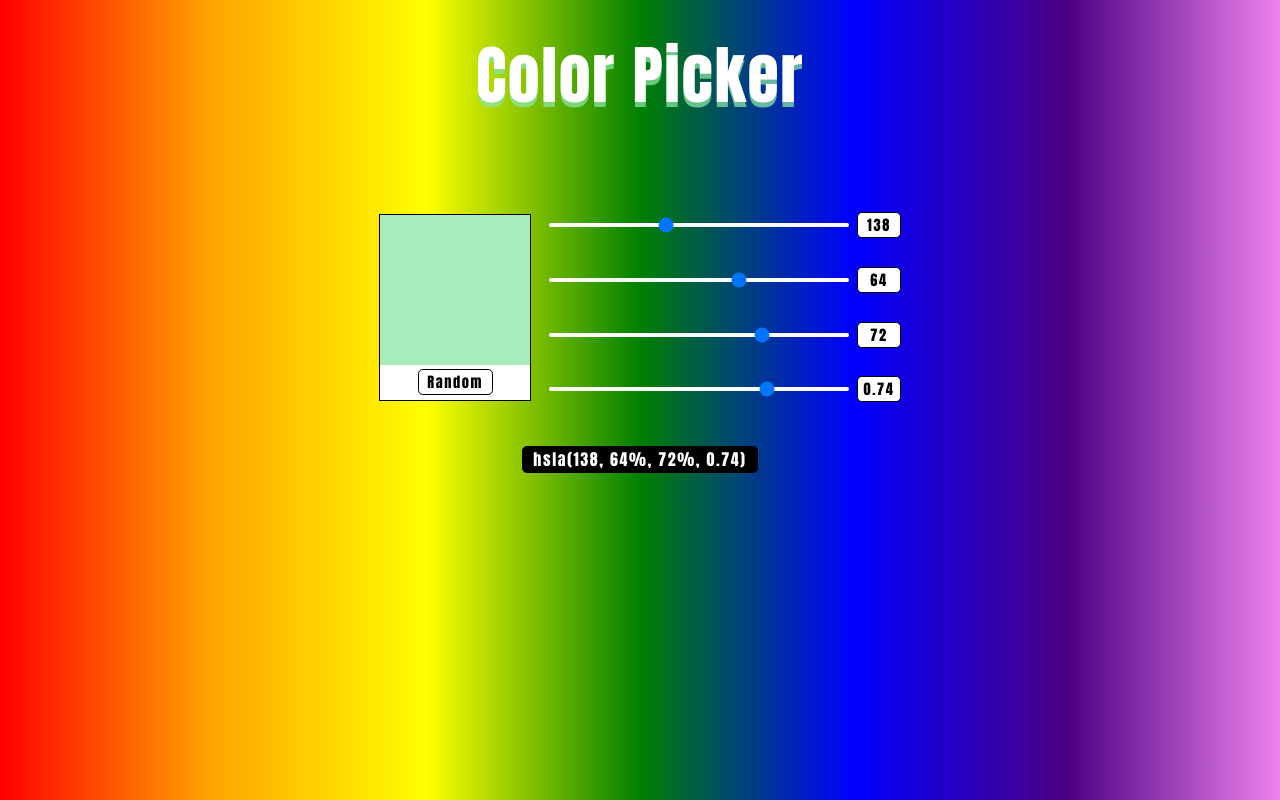
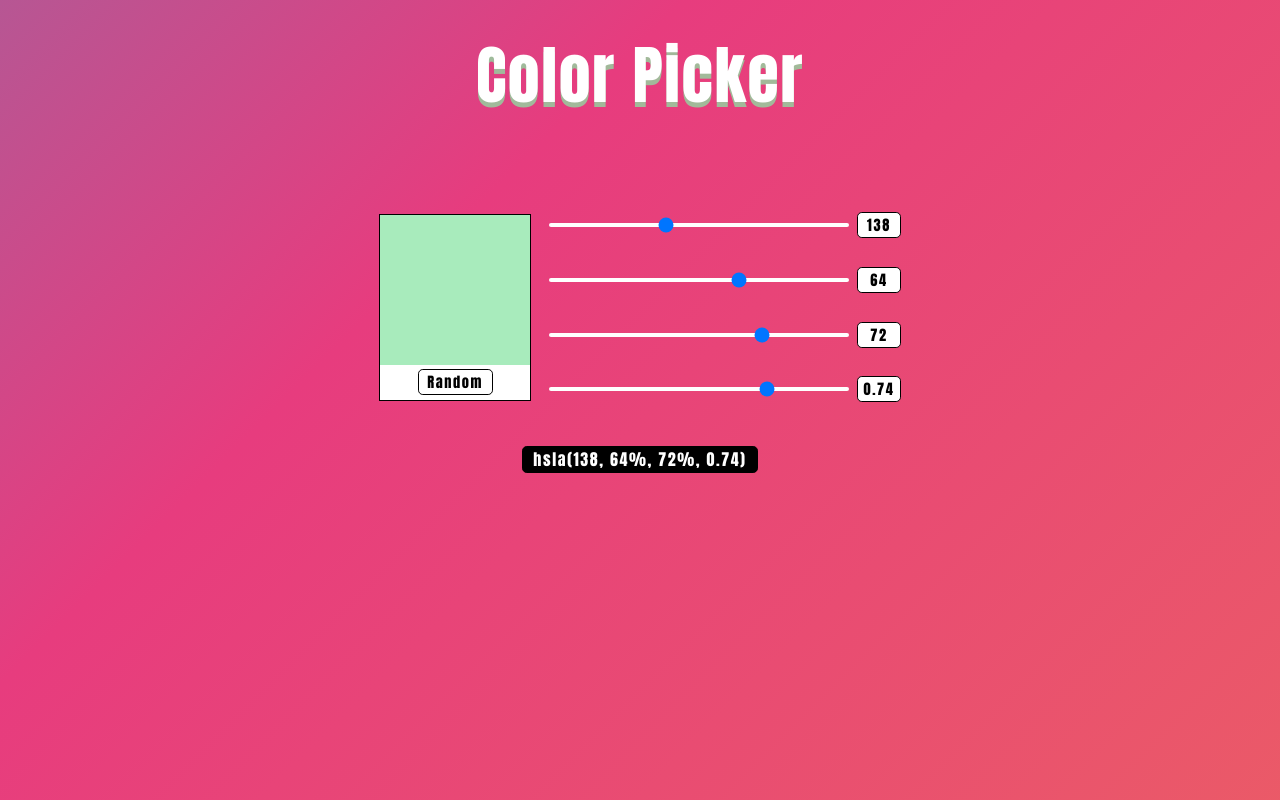
Before and after one commit to StevenZambito/color-picker, a React (Create React App) app: page / in a window 1280 px wide. Built offline with nearby package versions, Linux system fonts and the light colour scheme.

Commit message:
Added background animation

```diff
--- a/src/index.scss
+++ b/src/index.scss
@@ -4,16 +4,9 @@
 
 html {
   height: 100%;
-  background-image: linear-gradient(
-    to right,
-    red,
-    orange,
-    yellow,
-    green,
-    blue,
-    indigo,
-    violet
-  );
+  background: linear-gradient(-45deg, #ee7752, #e73c7e, #23a6d5, #23d5ab);
+  background-size: 400% 400%;
+  animation: gradient 15s ease infinite;
 }
 
 body {
@@ -21,6 +14,18 @@
   font-size: 0.9rem;
   font-family: Impact, Haettenschweiler, 'Arial Narrow Bold', sans-serif;
   letter-spacing: 0.1rem;
+}
+
+@keyframes gradient {
+  0% {
+    background-position: 0% 50%;
+  }
+  50% {
+    background-position: 100% 50%;
+  }
+  100% {
+    background-position: 0% 50%;
+  }
 }
 
 .first-section input[type='range'] {
```
